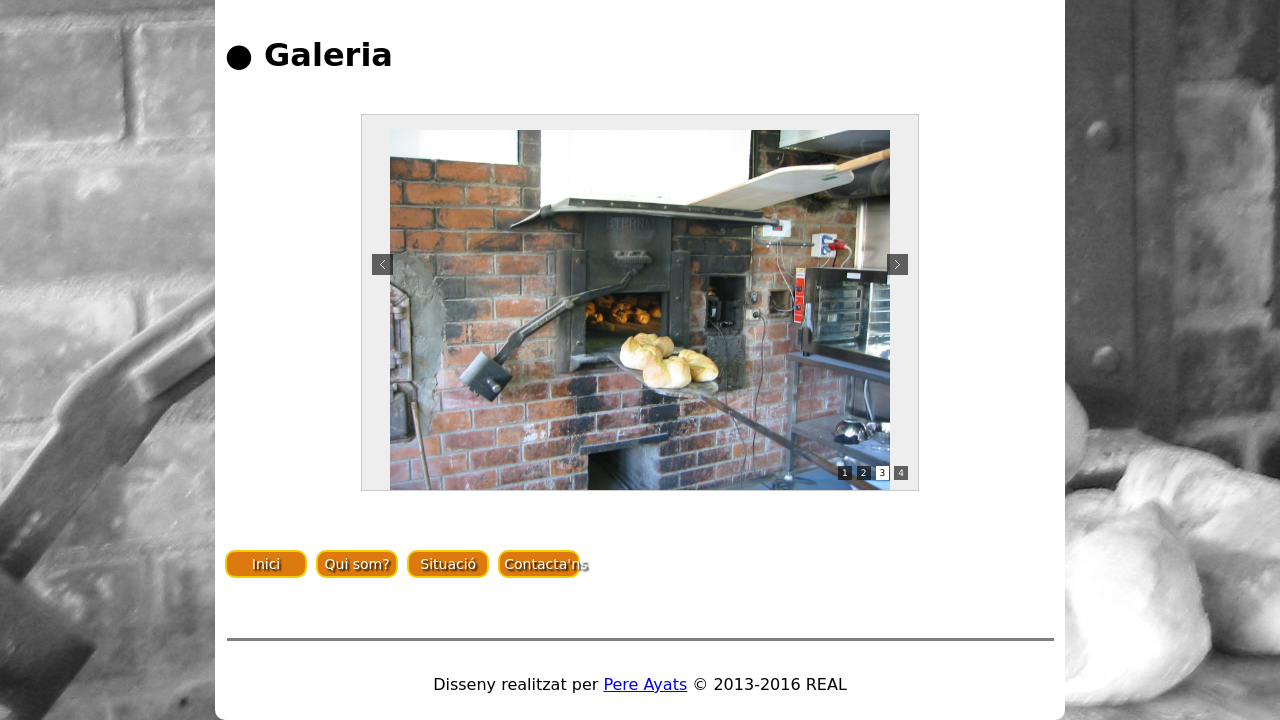
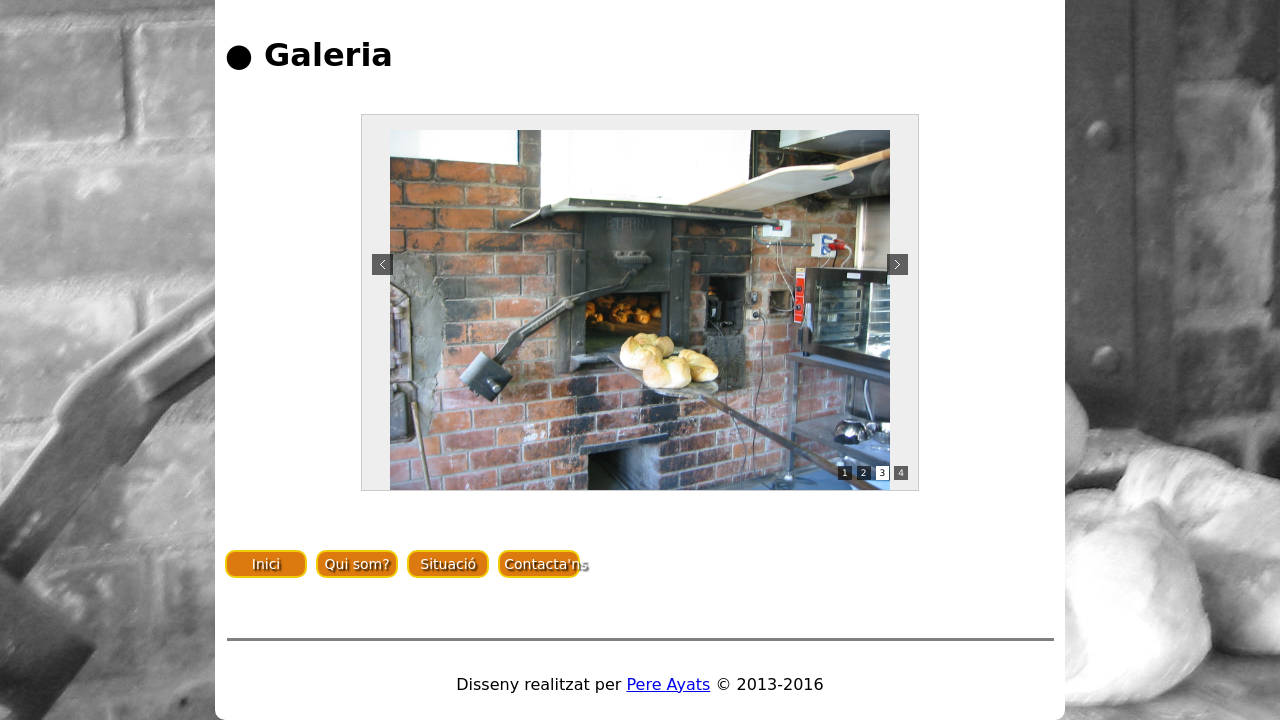
Before and after one commit to pereayats/panasia, a plain HTML site: page index.html in a window 1280 px wide. Shown: the part 2739-3459 px from the top of the page. Drawn offline with nearby package versions, Linux system fonts and the light colour scheme; a web font is replaced by a local one.

Commit message:
Version 1.0

```diff
--- a/index.html
+++ b/index.html
@@ -347,7 +347,7 @@ text-align= justify;
 
 <hr align="center" width="825" noshade size="3px" style="color: #dd7a0f" />
 
-<center><div class="text"><p>Disseny realitzat per <a href="http://pereayats.com" target="_blank">Pere Ayats</a> © 2013-2016 REAL</p></div></center>
+<center><div class="text"><p>Disseny realitzat per <a href="http://pereayats.com" target="_blank">Pere Ayats</a> © 2013-2016</p></div></center>
 
 
     </div>
```
